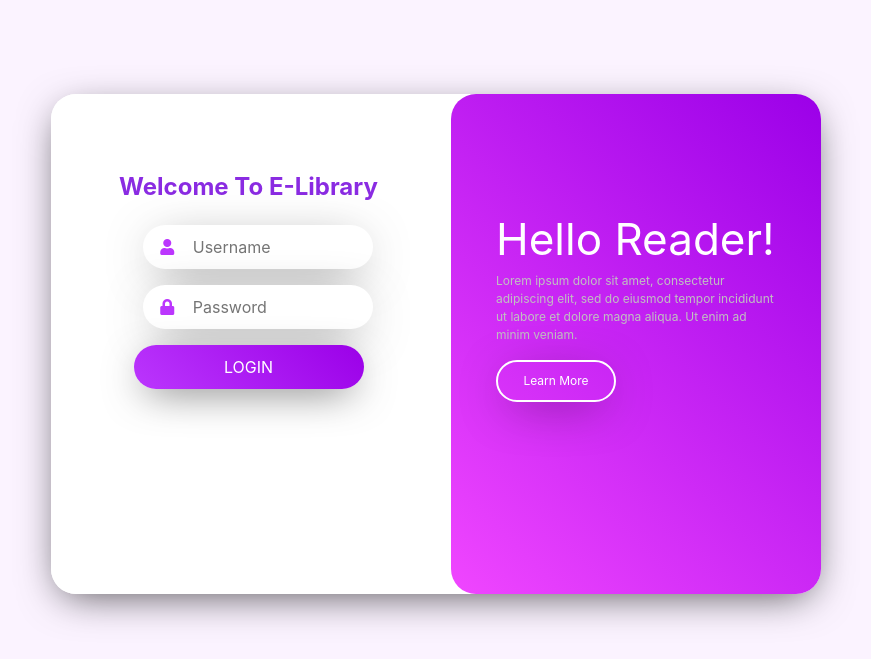
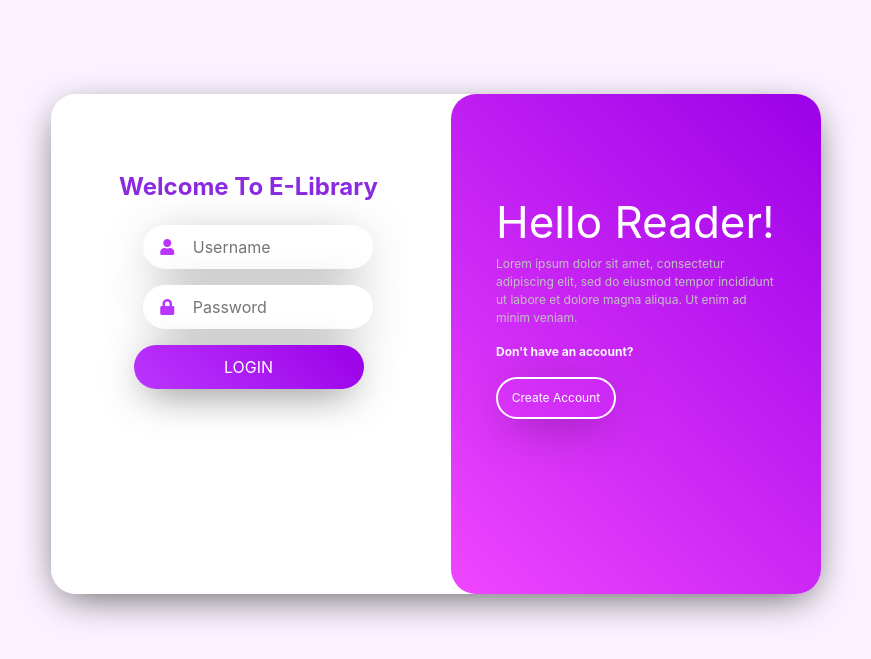
Before and after one commit to krishanu-2001/Library-management-system, a Python web app: template templates/user/login.html in a window 1280 px wide. Shown: the part 56-715 px from the top of the page, without its empty margins (204-1075 px from the left). Run offline with Jinja, Linux system fonts and the light colour scheme; the template is opened without the code that fills it, so the values that code supplies are empty; some libraries are stand-ins or nearby versions.

Commit message:
Fix Login CSS

```diff
--- a/templates/librarian/login.html
+++ b/templates/librarian/login.html
@@ -299,6 +299,9 @@
                     do eiusmod tempor incididunt ut labore et dolore magna
                     aliqua. Ut enim ad minim veniam.
                   </p>
+                  <p class="text-light font-weight-bold">
+                    Don't have an account?
+                  </p>
                   <input type="button" class="butt_out" value="Learn More" />
                 </div>
               </div>
--- a/templates/user/login.html
+++ b/templates/user/login.html
@@ -293,16 +293,21 @@
             <div class="col-md-6">
               <div class="myRightCtn">
                 <div class="box">
-                  <div class="glitch" data-text="Text Glitch">
-                    <header>Hello Reader!</header>
-                  </div>
+                  <header>Hello Reader!</header>
 
                   <p>
                     Lorem ipsum dolor sit amet, consectetur adipiscing elit, sed
                     do eiusmod tempor incididunt ut labore et dolore magna
                     aliqua. Ut enim ad minim veniam.
                   </p>
-                  <input type="button" class="butt_out" value="Learn More" />
+                  <p class="text-light font-weight-bold">
+                    Don't have an account?
+                  </p>
+                  <input
+                    type="button"
+                    class="butt_out"
+                    value="Create Account"
+                  />
                 </div>
               </div>
             </div>
```
